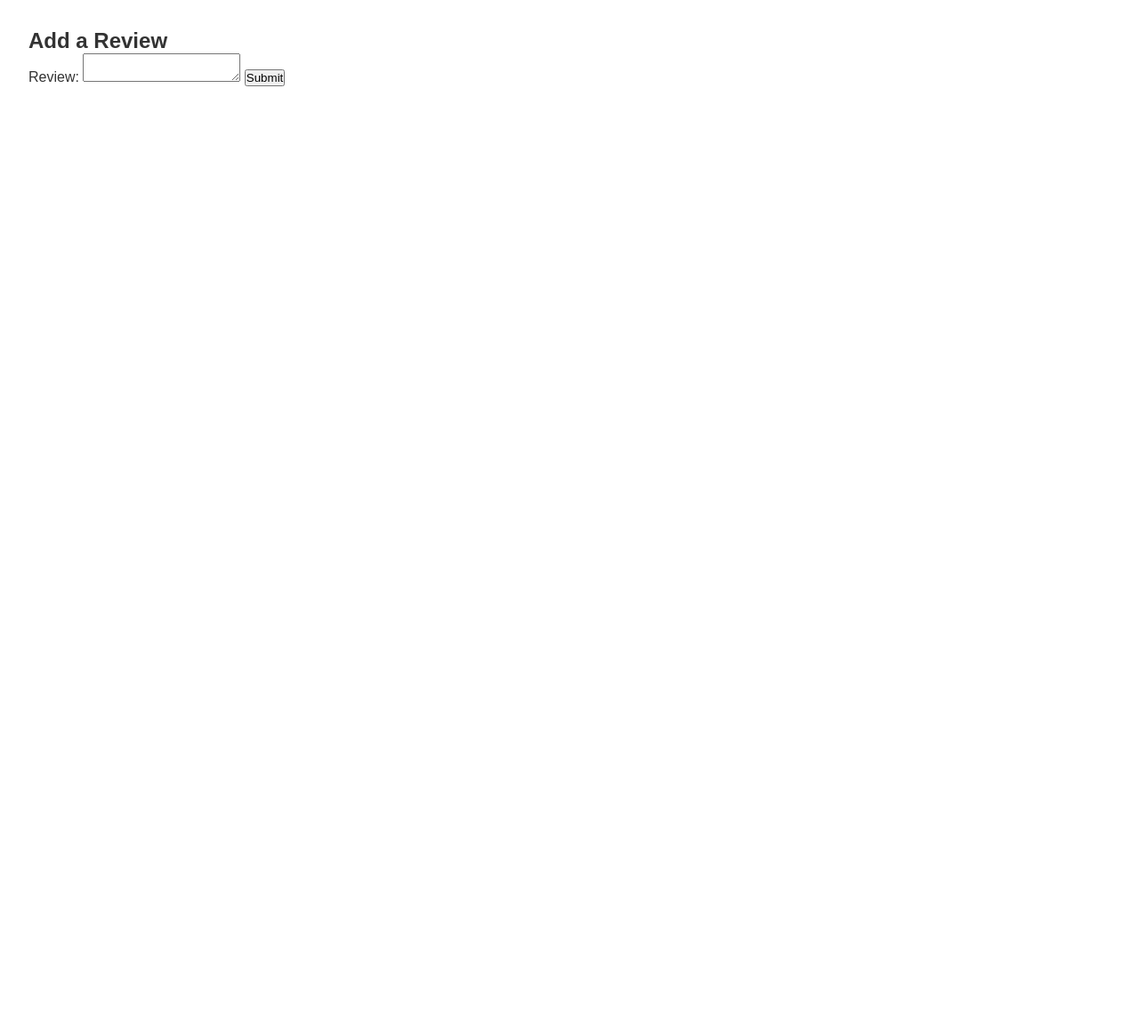
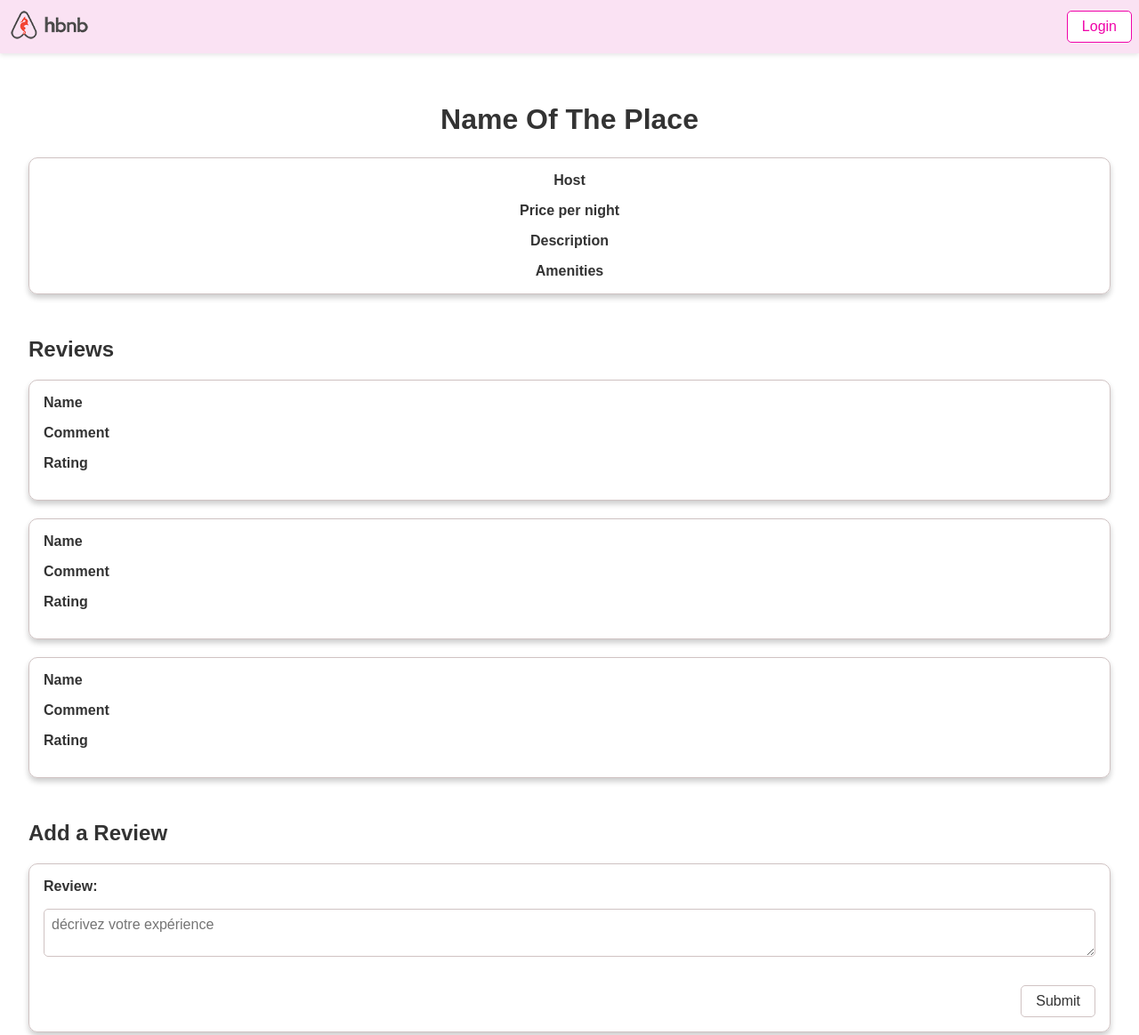
Before and after one commit to JulieRaph/holbertonschool-hbnb, a plain HTML site: page part4/base_files/place.html in a window 1280 px wide. Shown: the top 1164 px of the page at 89% size. Before the commit the page ends 800 px from the top, so only its background shows below. Drawn offline with Linux system fonts and the light colour scheme.

Commit message:
Fix Place page HTML and CSS

```diff
--- a/part4/base_files/place.html
+++ b/part4/base_files/place.html
@@ -7,23 +7,60 @@
     <link rel="stylesheet" href="styles.css">
 </head>
 <body>
+    <header>
+        <div class="logo">
+            <img src="images/logo.png" alt="Logo" class="logo-image">
+        </div>
+        <div>
+            <button type="button" class="login-button">Login</button>
+        </div>
+    </header>
     <main>
-        <section id="place-details">
+        <h1 class="title-place">Name Of The Place</h1>
+        <section id="place-details" class="place-info">
             <!-- Place details will be populated dynamically -->
+            <p>Host</p>
+            <p>Price per night</p>
+            <p>Description</p>
+            <p>Amenities</p>
         </section>
-        <section id="reviews">
+        <h2 class="title-h2-place">Reviews</h2>
+        <section id="reviews-list" class="review-container">
             <!-- Reviews will be populated dynamically -->
+            <form id="review-form" class="review-card">
+                <p>Name</p>
+                <p>Comment</p>
+                <p>Rating</p>
+            </form>
+            <form id="review-form1" class="review-card">
+                <p>Name</p>
+                <p>Comment</p>
+                <p>Rating</p>
+            </form>
+            <form id="review-form2" class="review-card">
+                <p>Name</p>
+                <p>Comment</p>
+                <p>Rating</p>
+            </form>
         </section>
-        <section id="add-review">
-            <h2>Add a Review</h2>
-            <form id="review-form">
+        <h2 class="title-h2-place">Add a Review</h2>
+        <section id="add-review" class="add-review-container">
+            <form id="review-form-add" class="add-review-card">
                 <label for="review-text">Review:</label>
-                <textarea id="review-text" name="review-text" required></textarea>
+                <textarea id="review-text" name="review-text" required placeholder="décrivez votre expérience"></textarea>
 
                 <button type="submit">Submit</button>
             </form>
         </section>
     </main>
+    <footer>
+        <div class="footer-content">
+            <p>&copy; 2025 HBnb Concept. All rights reserved.</p>
+            <a href="privacy-policy.html">Privacy Policy</a>
+            <a href="terms-of-service.html">Terms of Service</a>
+        </div>
+
+    </footer>
     <script src="scripts.js"></script>
 </body>
 </html>
--- a/part4/base_files/styles.css
+++ b/part4/base_files/styles.css
@@ -35,6 +35,21 @@ nav a {
 main {
     padding: 2rem;
 }
+
+footer {
+    background-color: #fae2f3;
+    color: #797979;
+    width: 100%;
+    padding: 1rem;
+    text-align: center;
+    bottom: 0;
+}
+
+footer a {
+    color: #797979;
+    font-size: 0.9rem;
+}
+
 
 /*--------------- Login Page ---------------*/
 
@@ -105,19 +120,13 @@ main {
     transition: background-color 0.3s, color 0.3s ease;
 }
 
-footer {
-    background-color: #fae2f3;
-    color: #797979;
+.login-page footer {
+    position: fixed;
+    left: 0;
+    bottom: 0;
     width: 100%;
-    padding: 1rem;
-    text-align: center;
-    bottom: 0;
 }
 
-footer a {
-    color: #797979;
-    font-size: 0.9rem;
-}
 
 /*--------------- Index Page ---------------*/
 
@@ -181,4 +190,128 @@ footer a {
     margin-bottom: 1rem;
 }
 
+.filter-price input:focus {
+    border-color: #d0c3c3;
+    outline: none;
+    box-shadow: 0 0 3px rgba(65, 65, 65, 0.5);
+}
+
+
 /*--------------- Place Page ---------------*/
+
+.place-info {
+    width: 100%;
+    margin: 0 auto;
+    margin-top: 1.5rem;
+    border: 1px solid #d0c3c3;
+    padding: 1rem;
+    border-radius: 10px;
+    display: flex;
+    flex-direction: column;
+    justify-content: center;
+    align-items: center;
+    box-shadow: 0 4px 6px rgba(0, 0, 0, 0.2);
+}
+
+.place-info p {
+    margin-bottom: 1rem;
+    font-weight: bold;
+    text-align: center;
+}
+
+.place-info p:last-child {
+    margin-bottom: 0;
+}
+
+.title-place {
+    text-align: center;
+    margin-top: 1.5rem;
+}
+
+.title-h2-place {
+    margin-top: 3rem;
+    text-align: left;
+}
+
+.review-container {
+    display: flex;
+    flex-wrap: wrap;
+    gap: 20px;
+    padding-top: 20px;
+    margin-bottom: 45px;
+    justify-content: center;
+}
+
+.review-card {
+    border: 1px solid #d0c3c3;
+    padding: 1rem;
+    border-radius: 10px;
+    width: 100%;
+    display: flex;
+    flex-direction: column;
+    box-shadow: 0 4px 6px rgba(0, 0, 0, 0.2);
+}
+
+.review-card p {
+    margin-bottom: 1rem;
+    font-weight: bold;
+}
+
+.add-review-container {
+    display: flex;
+    flex-wrap: wrap;
+    gap: 20px;
+    padding-top: 20px;
+    margin-bottom: 45px;
+    justify-content: center;
+}
+
+.add-review-card {
+    border: 1px solid #d0c3c3;
+    padding: 1rem;
+    border-radius: 10px;
+    width: 100%;
+    display: flex;
+    flex-direction: column;
+    box-shadow: 0 4px 6px rgba(0, 0, 0, 0.2);
+}
+
+.add-review-card label {
+    margin-bottom: 1rem;
+    font-weight: bold;
+}
+
+.add-review-card button {
+    align-self: flex-end;
+    background-color: #ffff;
+    color: #333;
+    border: 1px solid #d0c3c3;
+    border-radius: 5px;
+    padding: 0.5rem 1rem;
+    margin-top: 1rem;
+    font-size: 1rem;
+    cursor: pointer;
+    transition: background-color 0.3s, color 0.3s ease;
+}
+
+.add-review-card button:hover {
+    background-color: #fae2f3;
+}
+
+.add-review-card textarea {
+    width: 100%;
+    padding: 0.5rem;
+    margin-bottom: 1rem;
+    border: 1px solid #d0c3c3;
+    border-radius: 5px;
+    font-size: 1rem;
+}
+
+.add-review-card textarea:focus {
+    border-color: #d0c3c3;
+    outline: none;
+    box-shadow: 0 0 3px rgba(65, 65, 65, 0.5);
+}
+
+
+/*--------------- Add Review Page ---------------*/
```
